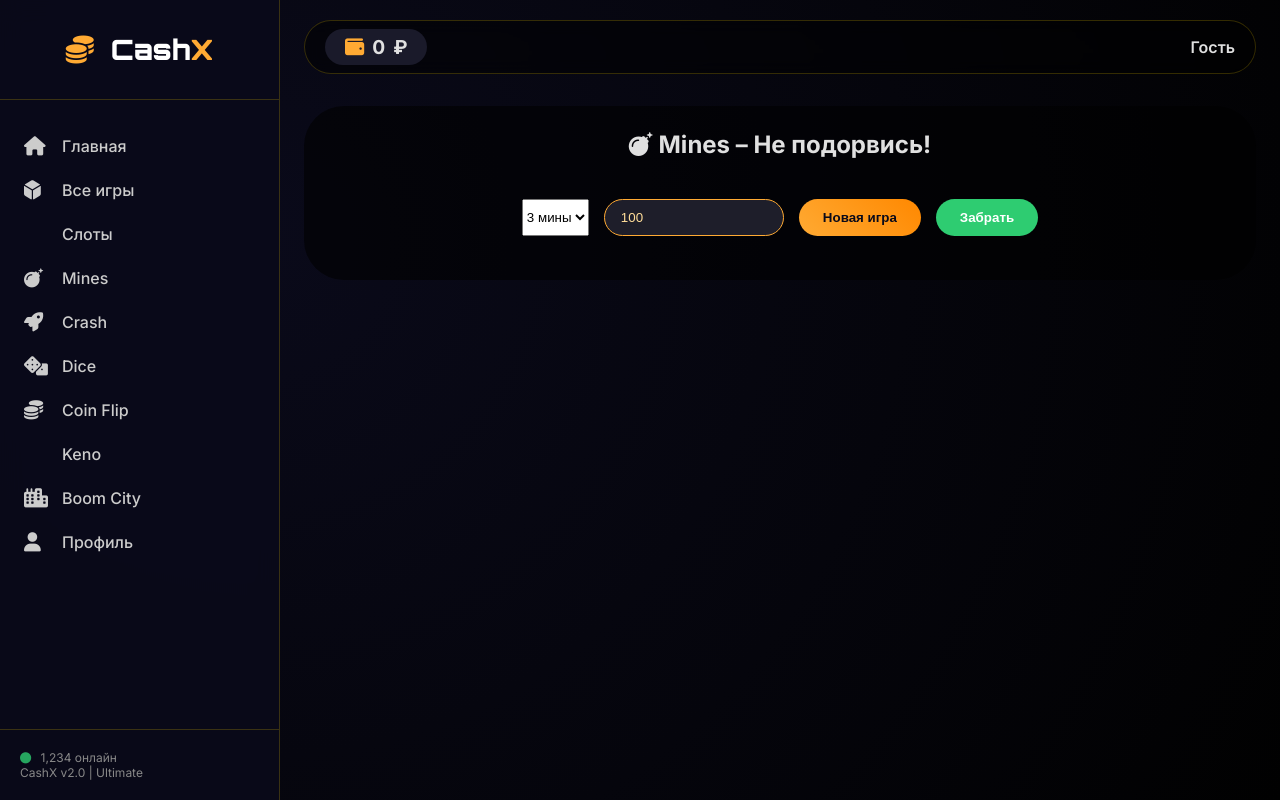
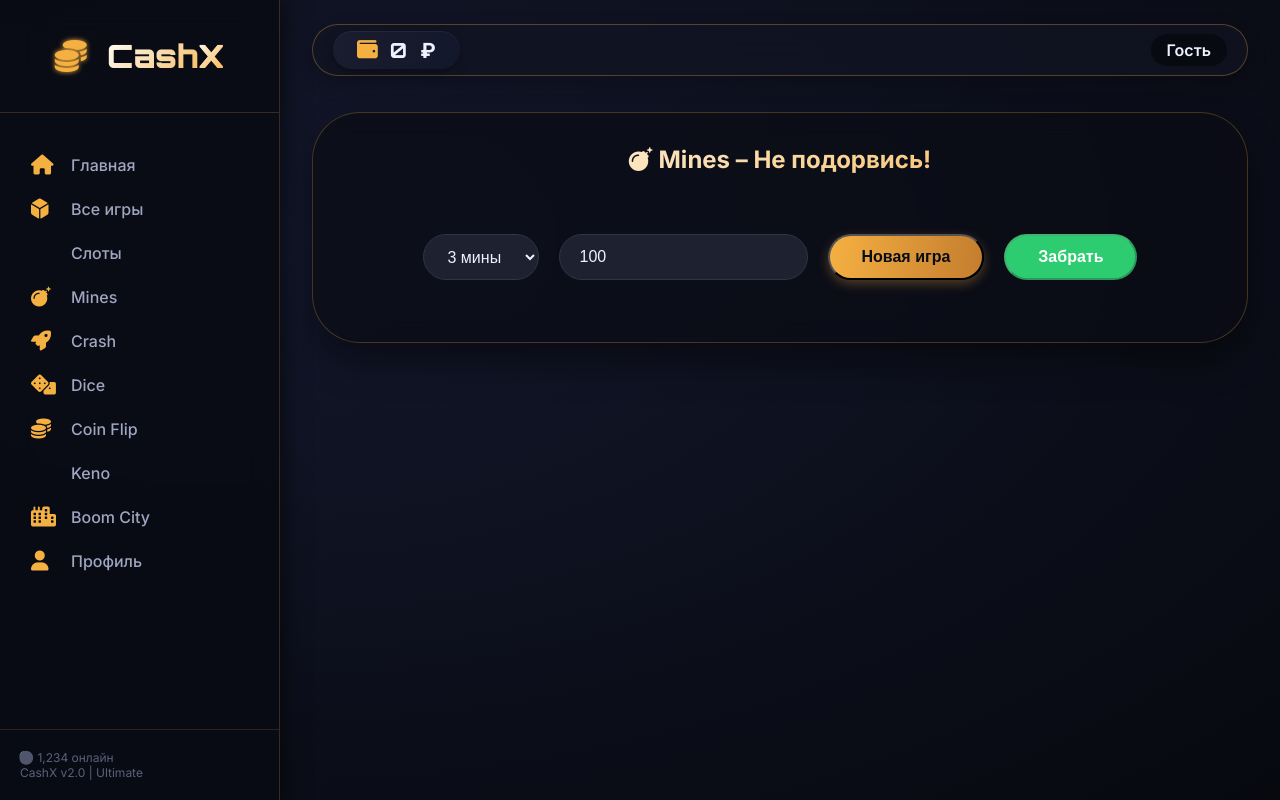
Before and after one commit to hanotsosall/cashx, a Flask app: page /game/mines in a window 1280 px wide. Run offline with Flask 3, Linux system fonts and the light colour scheme; the visitor is signed in with stand-in values (Sample User, id 1).

Commit message:
Update style.css

```diff
--- a/static/style.css
+++ b/static/style.css
@@ -6,33 +6,75 @@
     -webkit-tap-highlight-color: transparent;
 }
 
-body {
-    background: radial-gradient(circle at 20% 30%, #0a0a1a, #010101);
-    font-family: 'Inter', sans-serif;
-    color: #e0e0e0;
-    overflow-x: hidden;
+:root {
+    --bg-dark: #0a0c15;
+    --bg-card: rgba(18, 20, 35, 0.85);
+    --gold: #f5b042;
+    --gold-dark: #c47d2e;
+    --gold-glow: rgba(245, 176, 66, 0.4);
+    --text-light: #eef2ff;
+    --text-dim: #a0a5c0;
+    --danger: #e74c3c;
+    --success: #2ecc71;
+    --transition: all 0.25s cubic-bezier(0.4, 0, 0.2, 1);
 }
 
+body {
+    background: radial-gradient(ellipse at 20% 30%, #13172b, #07090f);
+    font-family: 'Inter', 'Segoe UI', sans-serif;
+    color: var(--text-light);
+    overflow-x: hidden;
+    scroll-behavior: smooth;
+}
+
+/* ========== КАСТОМНЫЙ СКРОЛЛ ========== */
+::-webkit-scrollbar {
+    width: 6px;
+}
+::-webkit-scrollbar-track {
+    background: #1e1f2c;
+}
+::-webkit-scrollbar-thumb {
+    background: var(--gold);
+    border-radius: 10px;
+}
+
+/* ========== АНИМИРОВАННЫЙ ФОН (ПАРТИКЛЫ) ========== */
+.particles-bg {
+    position: fixed;
+    top: 0;
+    left: 0;
+    width: 100%;
+    height: 100%;
+    z-index: -1;
+    pointer-events: none;
+    background-image:
+        radial-gradient(circle at 10% 20%, rgba(245,176,66,0.03) 0%, transparent 40%),
+        repeating-linear-gradient(45deg, rgba(255,215,0,0.02) 0px, rgba(255,215,0,0.02) 2px, transparent 2px, transparent 8px);
+}
+
+/* ========== ВЫДВИЖНОЕ МЕНЮ (МОБИЛЬНОЕ) ========== */
 .app {
     display: flex;
     min-height: 100vh;
+    position: relative;
 }
 
-/* ---------- Sidebar (выдвижное меню) ---------- */
 .sidebar {
     width: 280px;
-    background: rgba(10, 10, 26, 0.95);
-    backdrop-filter: blur(12px);
-    border-right: 1px solid rgba(255, 215, 0, 0.2);
+    background: rgba(10, 12, 21, 0.95);
+    backdrop-filter: blur(16px);
+    border-right: 1px solid rgba(245, 176, 66, 0.2);
     position: fixed;
     top: 0;
     left: 0;
     bottom: 0;
     transform: translateX(-100%);
-    transition: transform 0.3s cubic-bezier(0.4, 0, 0.2, 1);
+    transition: transform 0.35s cubic-bezier(0.2, 0.9, 0.4, 1.1);
     z-index: 1000;
     display: flex;
     flex-direction: column;
+    box-shadow: 4px 0 20px rgba(0,0,0,0.5);
 }
 
 .sidebar.open {
@@ -72,352 +114,437 @@ body {
     }
 }
 
+/* Логотип */
 .logo {
-    padding: 32px 20px;
+    padding: 36px 20px;
     text-align: center;
-    font-size: 28px;
+    font-size: 32px;
     font-weight: 800;
     font-family: 'Orbitron', monospace;
-    border-bottom: 1px solid rgba(255, 215, 0, 0.2);
+    border-bottom: 1px solid rgba(245,176,66,0.2);
+}
+.logo i {
+    color: var(--gold);
+    margin-right: 10px;
+    text-shadow: 0 0 5px var(--gold);
+}
+.logo span {
+    background: linear-gradient(135deg, #fff, var(--gold));
+    -webkit-background-clip: text;
+    background-clip: text;
+    color: transparent;
 }
 
-.logo i {
-    color: #ffaa33;
-    margin-right: 8px;
-}
-
-.logo span {
-    color: #fff;
-}
-
-.logo .gold {
-    color: #ffaa33;
-}
-
+/* Навигация */
 .nav {
     flex: 1;
-    padding: 24px 0;
+    padding: 30px 0;
 }
-
 .nav-link {
     display: flex;
     align-items: center;
-    gap: 14px;
-    padding: 12px 24px;
-    color: #ccc;
+    gap: 16px;
+    padding: 12px 28px;
+    color: var(--text-dim);
     text-decoration: none;
-    transition: 0.2s;
     font-weight: 500;
+    transition: var(--transition);
+    border-left: 3px solid transparent;
+}
+.nav-link i {
+    width: 24px;
+    font-size: 1.25rem;
+    color: var(--gold);
+}
+.nav-link:hover {
+    background: rgba(245, 176, 66, 0.08);
+    color: var(--gold);
+    border-left-color: var(--gold);
+    transform: translateX(4px);
 }
 
-.nav-link i {
-    width: 24px;
-    font-size: 1.2rem;
+/* Футер сайдбара */
+.sidebar-footer {
+    padding: 20px;
+    border-top: 1px solid rgba(245,176,66,0.15);
+    font-size: 0.75rem;
+    color: #5a607a;
+}
+.online-dot {
+    display: inline-block;
+    width: 8px;
+    height: 8px;
+    background: var(--success);
+    border-radius: 50%;
+    margin-right: 6px;
+    animation: pulse 1.2s infinite;
 }
 
-.nav-link:hover {
-    background: rgba(255, 170, 51, 0.1);
-    color: #ffaa33;
-    border-left: 3px solid #ffaa33;
-}
-
-.sidebar-footer {
-    padding: 20px;
-    font-size: 0.75rem;
-    border-top: 1px solid rgba(255, 215, 0, 0.2);
-    color: #888;
-}
-
-.online-dot {
-    color: #2ecc71;
-    font-size: 0.7rem;
-    margin-right: 6px;
-    animation: pulse 1.5s infinite;
-}
-
-@keyframes pulse {
-    0% { opacity: 0.4; }
-    100% { opacity: 1; }
-}
-
-/* ---------- Основной контент ---------- */
+/* ========== ОСНОВНОЙ КОНТЕНТ ========== */
 .main {
     flex: 1;
-    padding: 20px 24px;
+    padding: 24px 32px;
     overflow-y: auto;
-    width: 100%;
 }
 
 .top-bar {
     display: flex;
     justify-content: space-between;
     align-items: center;
-    background: rgba(0, 0, 0, 0.5);
-    backdrop-filter: blur(8px);
-    border-radius: 60px;
-    padding: 8px 20px;
-    margin-bottom: 32px;
-    border: 1px solid rgba(255, 215, 0, 0.2);
+    background: rgba(18, 20, 35, 0.7);
+    backdrop-filter: blur(12px);
+    border-radius: 80px;
+    padding: 6px 20px;
+    margin-bottom: 36px;
+    border: 1px solid rgba(245,176,66,0.3);
+    box-shadow: 0 8px 20px rgba(0,0,0,0.2);
 }
 
 .balance-widget {
-    background: #1a1a2a;
-    padding: 6px 20px;
-    border-radius: 40px;
+    background: linear-gradient(95deg, #1a1d2f, #13172b);
+    padding: 6px 24px;
+    border-radius: 60px;
     display: flex;
     align-items: center;
-    gap: 8px;
-    font-weight: bold;
-    font-size: 1.2rem;
+    gap: 12px;
+    font-weight: 700;
+    font-size: 1.3rem;
+    box-shadow: inset 0 1px 0 rgba(255,255,255,0.05), 0 4px 12px rgba(0,0,0,0.3);
 }
-
 .balance-widget i {
-    color: #ffaa33;
+    color: var(--gold);
+    font-size: 1.3rem;
+}
+.balance-widget span {
+    font-family: 'Orbitron', monospace;
+    letter-spacing: 1px;
 }
 
 .user-area {
     display: flex;
+    gap: 20px;
     align-items: center;
-    gap: 12px;
 }
-
 .username {
     font-weight: 600;
+    background: rgba(0,0,0,0.4);
+    padding: 6px 16px;
+    border-radius: 40px;
 }
-
 .logout-btn {
     background: none;
     border: none;
-    color: #ffaa33;
+    color: var(--gold);
     font-size: 1.2rem;
     cursor: pointer;
+    transition: var(--transition);
+}
+.logout-btn:hover {
+    transform: scale(1.1);
+    text-shadow: 0 0 6px var(--gold);
 }
 
-/* ---------- Карточки игр, кнопки ---------- */
+/* ========== ГЛАВНЫЙ ЭКРАН (ГЕРО) ========== */
+.hero {
+    text-align: center;
+    padding: 60px 20px;
+    background: radial-gradient(circle at 70% 20%, rgba(245,176,66,0.08), transparent 70%);
+    border-radius: 60px;
+    margin-bottom: 40px;
+}
+.hero h1 {
+    font-size: 3.5rem;
+    font-weight: 800;
+    font-family: 'Orbitron', monospace;
+    margin-bottom: 16px;
+}
+.hero h1 .gold {
+    background: linear-gradient(135deg, #fff, var(--gold));
+    -webkit-background-clip: text;
+    background-clip: text;
+    color: transparent;
+    text-shadow: 0 0 15px var(--gold-glow);
+}
+.hero-buttons {
+    margin-top: 30px;
+    display: flex;
+    gap: 20px;
+    justify-content: center;
+}
+.btn-primary, .btn-success, .btn-outline {
+    padding: 12px 32px;
+    border-radius: 60px;
+    font-weight: 700;
+    text-decoration: none;
+    transition: var(--transition);
+    display: inline-flex;
+    align-items: center;
+    gap: 12px;
+    font-size: 1rem;
+}
+.btn-primary {
+    background: linear-gradient(95deg, var(--gold), var(--gold-dark));
+    color: #0a0c15;
+    box-shadow: 0 4px 12px rgba(245,176,66,0.3);
+}
+.btn-primary:hover {
+    transform: translateY(-3px);
+    box-shadow: 0 12px 20px rgba(245,176,66,0.4);
+}
+.btn-success {
+    background: var(--success);
+    color: white;
+}
+.btn-outline {
+    border: 2px solid var(--gold);
+    color: var(--gold);
+    background: transparent;
+}
+.btn-outline:hover {
+    background: rgba(245,176,66,0.1);
+    transform: translateY(-2px);
+}
+
+/* Карточки игр */
 .games-grid, .game-previews {
     display: flex;
     flex-wrap: wrap;
-    gap: 20px;
-    margin-top: 30px;
     justify-content: center;
+    gap: 28px;
+    margin: 40px 0;
+}
+.game-card {
+    background: var(--bg-card);
+    backdrop-filter: blur(8px);
+    border-radius: 32px;
+    padding: 24px 20px;
+    width: 180px;
+    text-align: center;
+    cursor: pointer;
+    transition: var(--transition);
+    border: 1px solid rgba(245,176,66,0.2);
+    box-shadow: 0 10px 20px rgba(0,0,0,0.3);
+}
+.game-card:hover {
+    transform: translateY(-8px);
+    border-color: var(--gold);
+    box-shadow: 0 20px 30px rgba(0,0,0,0.4), 0 0 15px var(--gold-glow);
+}
+.game-card i {
+    font-size: 3rem;
+    color: var(--gold);
+    margin-bottom: 12px;
+}
+.game-card h3 {
+    font-size: 1.2rem;
+    font-weight: 700;
 }
 
-.game-card {
-    background: #1a1a2a;
-    border-radius: 24px;
-    padding: 20px;
-    width: 160px;
+/* ========== ИГРОВЫЕ КОНТЕЙНЕРЫ ========== */
+.game-container {
+    background: rgba(10, 12, 21, 0.7);
+    backdrop-filter: blur(12px);
+    border-radius: 48px;
+    padding: 32px;
+    border: 1px solid rgba(245,176,66,0.25);
+    box-shadow: 0 20px 35px rgba(0,0,0,0.4);
+    margin: 20px 0;
+}
+.game-container h2 {
     text-align: center;
-    cursor: pointer;
-    transition: 0.2s;
-    border: 1px solid rgba(255, 170, 51, 0.3);
+    margin-bottom: 30px;
+    font-weight: 700;
+    background: linear-gradient(135deg, #fff, var(--gold));
+    -webkit-background-clip: text;
+    background-clip: text;
+    color: transparent;
+}
+.controls {
+    display: flex;
+    justify-content: center;
+    gap: 20px;
+    flex-wrap: wrap;
+    margin: 30px 0;
+}
+.controls input, .controls select {
+    background: #1e212f;
+    border: 1px solid #2f3448;
+    color: var(--text-light);
+    padding: 12px 20px;
+    border-radius: 60px;
+    font-size: 1rem;
+    transition: var(--transition);
+}
+.controls input:focus, .controls select:focus {
+    border-color: var(--gold);
+    outline: none;
+    box-shadow: 0 0 8px var(--gold);
 }
 
-.game-card:hover {
-    transform: translateY(-5px);
-    border-color: #ffaa33;
-    box-shadow: 0 8px 20px rgba(0,0,0,0.3);
+/* Слоты: canvas */
+.slot-machine canvas {
+    background: #05070c;
+    border-radius: 40px;
+    margin: 0 auto;
+    display: block;
+    box-shadow: 0 0 30px rgba(0,0,0,0.5);
+    width: 100%;
+    height: auto;
+    max-width: 900px;
 }
 
-.game-card i {
-    font-size: 3rem;
-    color: #ffaa33;
-    margin-bottom: 10px;
-}
-
-.btn-primary, .btn-success, .btn-outline {
-    display: inline-block;
-    padding: 10px 24px;
-    border-radius: 40px;
-    text-decoration: none;
-    font-weight: bold;
-    border: none;
-    cursor: pointer;
-    transition: 0.1s linear;
-}
-
-.btn-primary {
-    background: linear-gradient(45deg, #ffaa33, #ff8800);
-    color: #0a0a1a;
-}
-
-.btn-success {
-    background: #2ecc71;
-    color: #fff;
-}
-
-.btn-outline {
-    background: transparent;
-    border: 2px solid #ffaa33;
-    color: #ffaa33;
-}
-
-.btn-primary:active, .btn-success:active {
-    transform: translateY(2px);
-}
-
-/* ---------- Страница игры ---------- */
-.game-container {
-    background: rgba(0, 0, 0, 0.6);
-    border-radius: 40px;
-    padding: 24px;
-    text-align: center;
-    margin-top: 20px;
-}
-
-.controls {
-    margin: 20px 0;
-    display: flex;
-    gap: 15px;
-    justify-content: center;
-    flex-wrap: wrap;
-}
-
-.controls input {
-    background: #1e1e2a;
-    border: 1px solid #ffaa33;
-    color: #ffdd99;
-    padding: 10px 16px;
-    border-radius: 40px;
-    width: 180px;
-}
-
-/* Слоты */
-.slot-reels {
-    display: flex;
-    justify-content: center;
-    gap: 8px;
-    margin: 20px 0;
-}
-.slot-reel {
-    background: #2a2a3a;
-    border-radius: 16px;
-    width: 80px;
-    height: 240px;
-    display: flex;
-    flex-direction: column;
-    overflow: hidden;
-}
-.slot-symbol {
-    flex: 1;
-    display: flex;
-    align-items: center;
-    justify-content: center;
-    font-size: 2.5rem;
-}
-
-/* Mines */
+/* Mines сетка */
 .mines-grid {
     display: grid;
     grid-template-columns: repeat(5, 1fr);
-    gap: 10px;
-    max-width: 300px;
-    margin: 20px auto;
+    gap: 12px;
+    max-width: 350px;
+    margin: 30px auto;
 }
 .mine-cell {
-    background: #2a1a0a;
+    background: linear-gradient(145deg, #252a3c, #181c2c);
     aspect-ratio: 1;
     display: flex;
     align-items: center;
     justify-content: center;
-    border-radius: 16px;
-    font-size: 1.5rem;
+    border-radius: 20px;
+    font-size: 1.6rem;
     cursor: pointer;
-    transition: 0.1s;
+    transition: 0.1s linear;
+    box-shadow: 0 4px 8px black;
 }
 .mine-cell.revealed {
-    background: #ffaa33;
+    background: var(--gold);
     color: black;
+    transform: scale(0.95);
 }
 .mine-cell.mine {
-    background: #e74c3c;
+    background: var(--danger);
+    animation: shake 0.3s;
 }
 
 /* Crash анимация */
 .crash-stage {
+    background: #03050a;
+    border-radius: 40px;
+    padding: 20px;
     position: relative;
-    background: #000;
-    border-radius: 30px;
     margin: 20px 0;
 }
 .multiplier-display {
     position: absolute;
     top: 20px;
-    right: 20px;
-    font-size: 2rem;
+    right: 30px;
+    font-size: 2.2rem;
     font-family: 'Orbitron', monospace;
-    background: rgba(0,0,0,0.7);
-    padding: 8px 16px;
-    border-radius: 40px;
+    background: rgba(0,0,0,0.6);
+    padding: 8px 20px;
+    border-radius: 60px;
+    backdrop-filter: blur(4px);
+}
+#crashCanvas {
+    background: #000;
+    border-radius: 30px;
+    width: 100%;
+    height: auto;
 }
 
-/* Чат */
+/* Чат виджет (внизу справа) */
 .chat-widget {
     position: fixed;
     bottom: 20px;
     right: 20px;
-    width: 300px;
-    background: #0a0a1a;
-    border-radius: 20px;
-    border: 1px solid #ffaa33;
+    width: 320px;
+    background: #0a0c15e6;
+    backdrop-filter: blur(12px);
+    border-radius: 24px;
+    border: 1px solid var(--gold);
+    box-shadow: 0 10px 25px rgba(0,0,0,0.5);
     z-index: 900;
 }
 .chat-messages {
-    height: 300px;
+    height: 320px;
     overflow-y: auto;
-    padding: 10px;
+    padding: 12px;
+    font-size: 0.85rem;
+}
+.chat-message {
+    margin-bottom: 8px;
+    border-bottom: 1px solid #2a2e44;
+    padding-bottom: 4px;
 }
 .chat-input {
     display: flex;
-    border-top: 1px solid #333;
+    border-top: 1px solid #2f3448;
 }
 .chat-input input {
     flex: 1;
-    padding: 10px;
-    background: none;
+    background: transparent;
     border: none;
+    padding: 12px;
     color: white;
 }
 .chat-input button {
-    background: #ffaa33;
+    background: var(--gold);
     border: none;
-    padding: 0 12px;
+    padding: 0 16px;
+    color: black;
     cursor: pointer;
+    font-weight: bold;
 }
 
-/* Уведомления */
+/* Уведомления (тост) */
 .toast {
     position: fixed;
     bottom: 30px;
     left: 50%;
     transform: translateX(-50%);
-    background: #2ecc71;
-    color: #fff;
-    padding: 12px 24px;
-    border-radius: 40px;
-    z-index: 9999;
+    background: var(--success);
+    color: white;
+    padding: 14px 28px;
+    border-radius: 80px;
+    font-weight: bold;
+    z-index: 10000;
     opacity: 0;
-    transition: 0.2s;
+    transition: opacity 0.2s;
     pointer-events: none;
+    box-shadow: 0 4px 12px black;
 }
 .toast.show {
     opacity: 1;
 }
+.toast.error {
+    background: var(--danger);
+}
 
-/* Адаптив */
+/* Адаптивность */
 @media (max-width: 768px) {
     .main {
         padding: 16px;
     }
-    .balance-widget {
-        padding: 4px 12px;
-        font-size: 1rem;
-    }
-    .games-grid {
-        gap: 12px;
+    .hero h1 {
+        font-size: 2.2rem;
     }
     .game-card {
         width: 140px;
         padding: 16px;
     }
+    .controls {
+        gap: 12px;
+    }
+    .chat-widget {
+        width: 280px;
+        right: 10px;
+        bottom: 10px;
+    }
 }
+
+/* Анимации */
+@keyframes pulse {
+    0% { opacity: 0.4; transform: scale(1);}
+    100% { opacity: 1; transform: scale(1.2);}
+}
+@keyframes shake {
+    0% { transform: translate(1px,1px);}
+    100% { transform: translate(-1px,-1px);}
+}
```
Also changed, not shown: other parts of static/style.css (+12 -12 lines).
